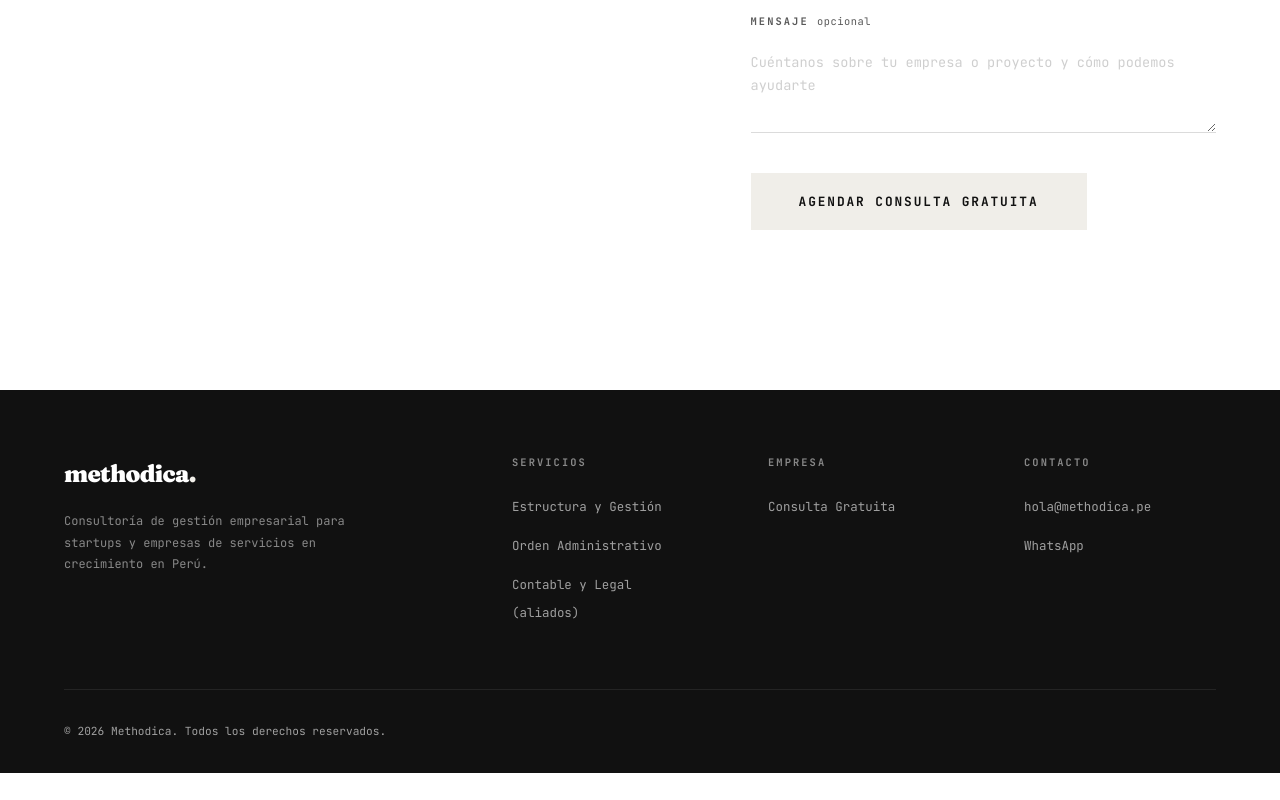
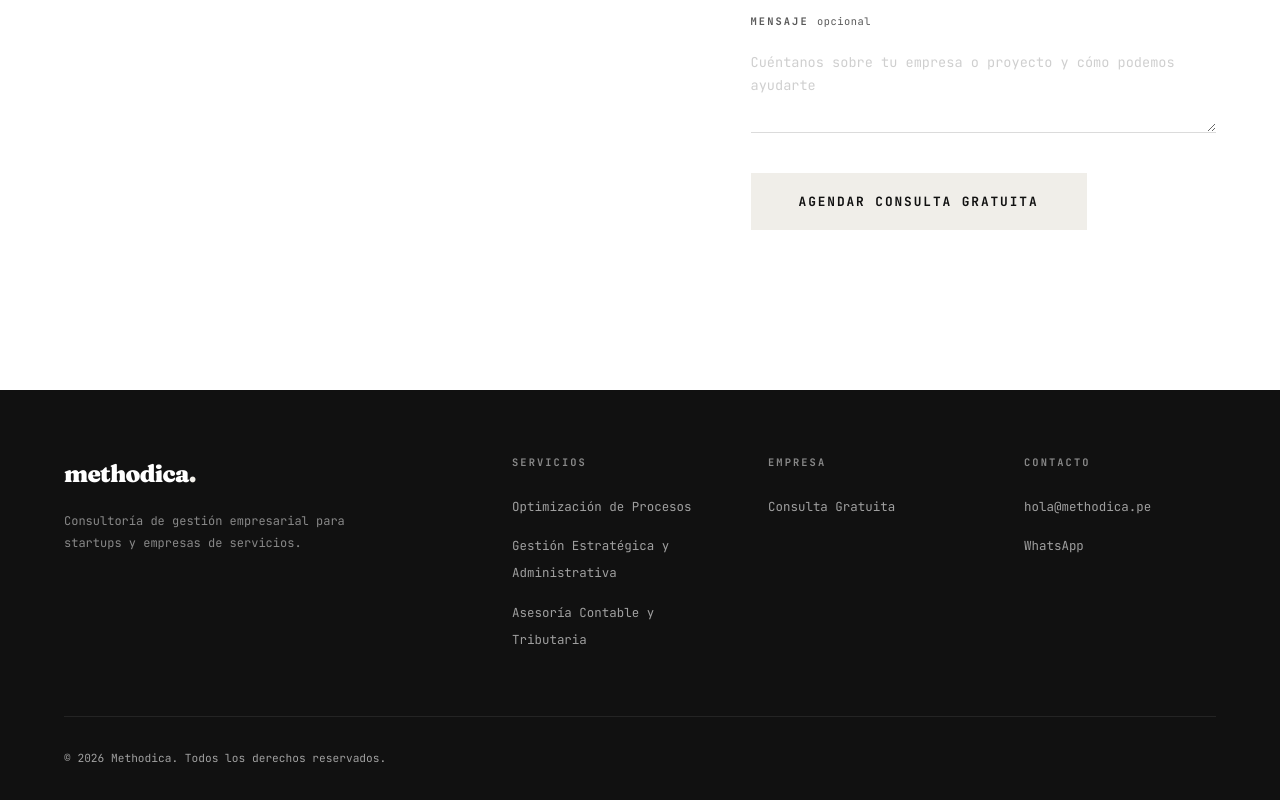
Before and after one commit to dietic/methodica, a Next.js app: page / in a window 1280 px wide. Shown: the part 2781-3581 px from the top of the page. Before the commit the page ends 3554 px from the top, so only its background shows below. Built offline with nearby package versions, Linux system fonts and the light colour scheme.

Commit message:
copy: trim footer desc; align footer service links with services section

```diff
--- a/app/page.tsx
+++ b/app/page.tsx
@@ -234,7 +234,7 @@ export default function Home() {
               </Link>
               <p className="footer__desc">
                 Consultoría de gestión empresarial para startups y empresas de
-                servicios en crecimiento en Perú.
+                servicios.
               </p>
             </div>
 
@@ -242,13 +242,15 @@ export default function Home() {
               <p className="footer__col-title">Servicios</p>
               <ul className="footer__links">
                 <li>
-                  <Link href="#servicios">Estructura y Gestión</Link>
+                  <Link href="#servicios">Optimización de Procesos</Link>
                 </li>
                 <li>
-                  <Link href="#servicios">Orden Administrativo</Link>
+                  <Link href="#servicios">
+                    Gestión Estratégica y Administrativa
+                  </Link>
                 </li>
                 <li>
-                  <Link href="#servicios">Contable y Legal (aliados)</Link>
+                  <Link href="#servicios">Asesoría Contable y Tributaria</Link>
                 </li>
               </ul>
             </div>
```
